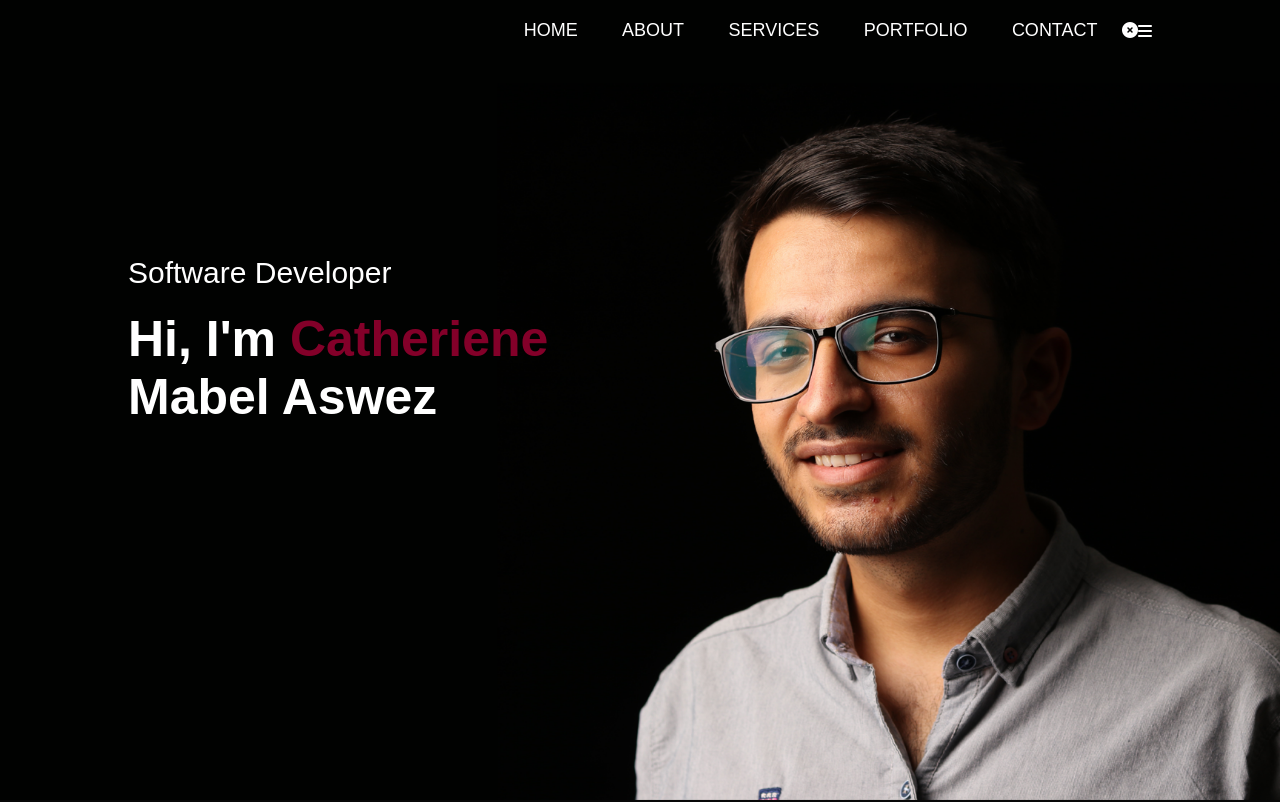
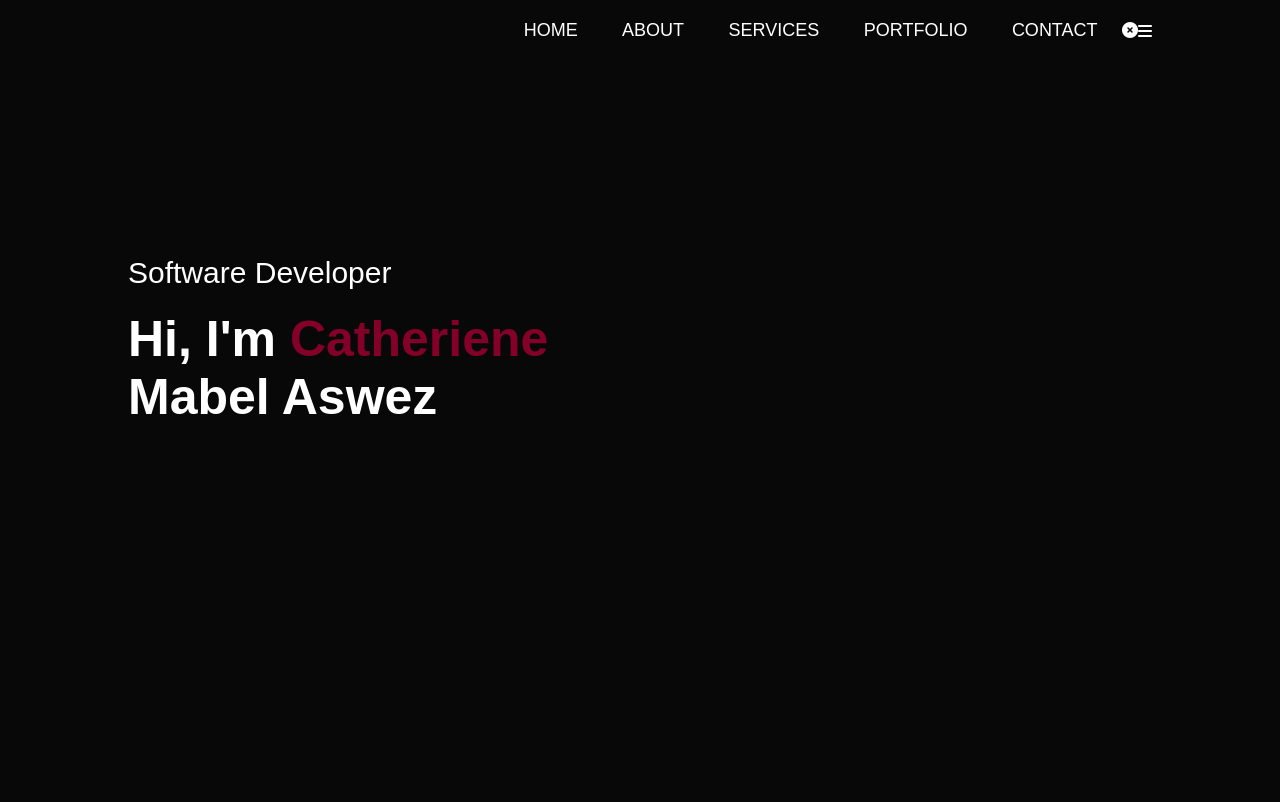
Before and after one commit to CathyMabel/MyPortfolio, a plain HTML site: page index.html in a window 1280 px wide. Shown: the top 802 px of the page. Drawn offline with Linux system fonts and the light colour scheme.

Commit message:
Update style.css

```diff
--- a/style.css
+++ b/style.css
@@ -17,7 +17,7 @@ body {
 #header {
     width: 100%;
     height: 100vh;
-    background-image: url(images/background.png);
+    /*background-image: url(images/background.png);*/
     background-size: cover;
     background-position: center;
 
```
